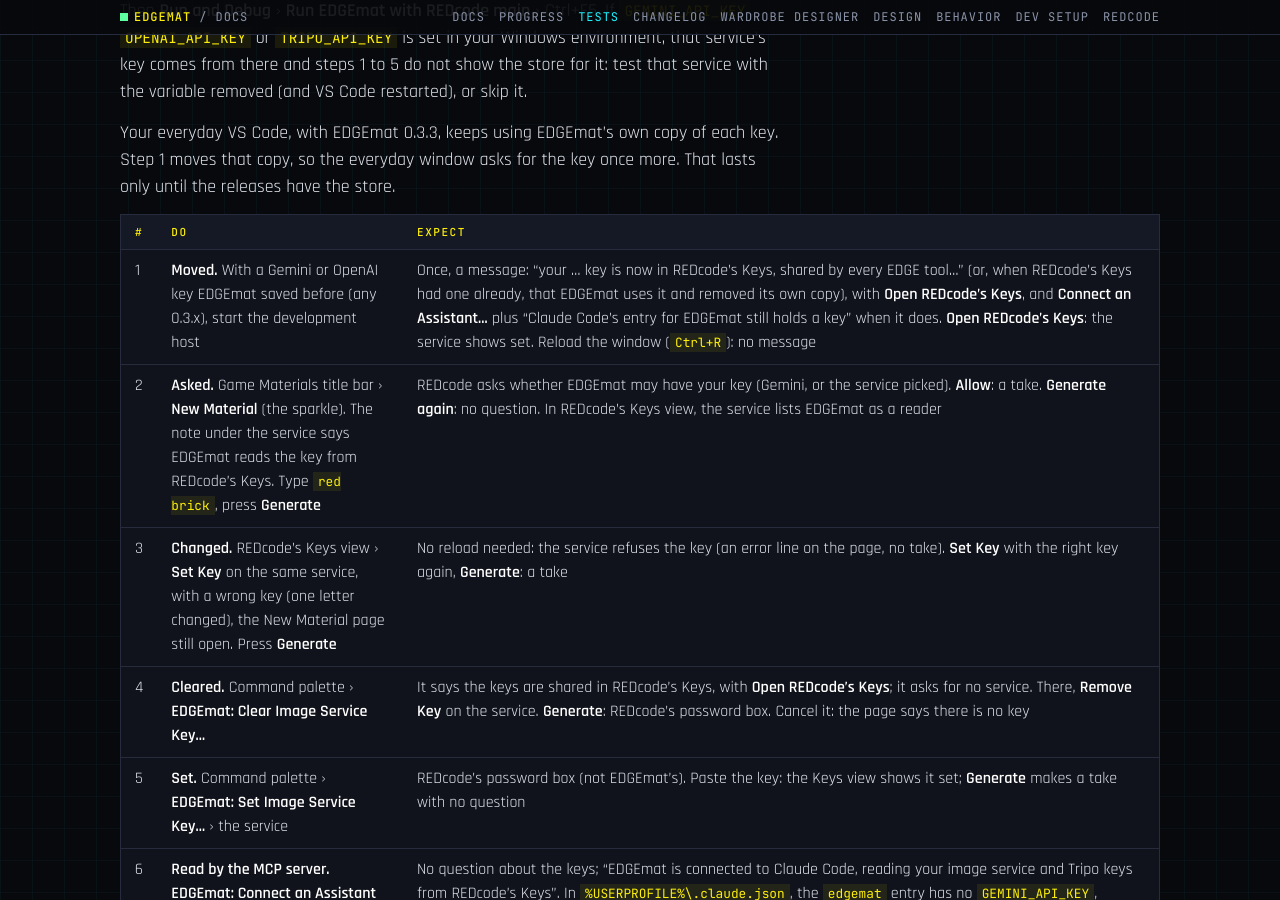
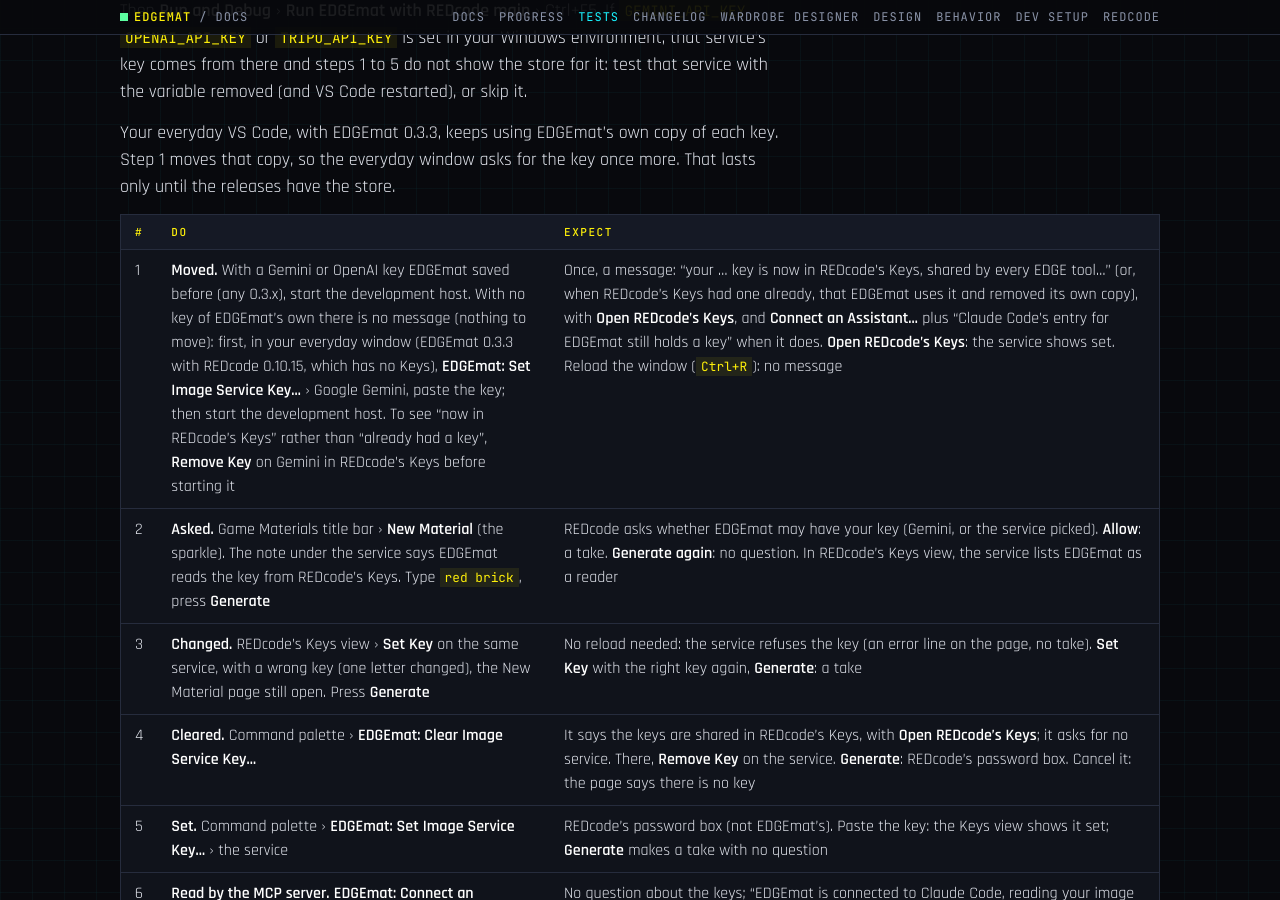
Before and after one commit to Edgemodders/EDGEmat, a Jekyll site: the page built from docs/testing.md, in a window 1280 px wide and 900 px high, scrolled down 59300 px. Built offline with Jekyll 4.4.1, drawn with Linux system fonts in a browser that asks for light colours; our own code applies the rules of GitHub Pages for plain Markdown files.

Commit message:
Testing: Shared keys step 1 says how to give EDGEmat a key of its own first, when it has none to move
Co-Authored-By: Claude Opus 5.5 <noreply@anthropic.com>

```diff
--- a/docs/testing.md
+++ b/docs/testing.md
@@ -782,7 +782,7 @@ Your everyday VS Code, with EDGEmat 0.3.3, keeps using EDGEmat's own copy of eac
 
 | # | Do | Expect |
 |---|---|---|
-| 1 | **Moved.** With a Gemini or OpenAI key EDGEmat saved before (any 0.3.x), start the development host | Once, a message: "your ... key is now in REDcode's Keys, shared by every EDGE tool..." (or, when REDcode's Keys had one already, that EDGEmat uses it and removed its own copy), with **Open REDcode's Keys**, and **Connect an Assistant…** plus "Claude Code's entry for EDGEmat still holds a key" when it does. **Open REDcode's Keys**: the service shows set. Reload the window (`Ctrl+R`): no message |
+| 1 | **Moved.** With a Gemini or OpenAI key EDGEmat saved before (any 0.3.x), start the development host. With no key of EDGEmat's own there is no message (nothing to move): first, in your everyday window (EDGEmat 0.3.3 with REDcode 0.10.15, which has no Keys), **EDGEmat: Set Image Service Key...** › Google Gemini, paste the key; then start the development host. To see "now in REDcode's Keys" rather than "already had a key", **Remove Key** on Gemini in REDcode's Keys before starting it | Once, a message: "your ... key is now in REDcode's Keys, shared by every EDGE tool..." (or, when REDcode's Keys had one already, that EDGEmat uses it and removed its own copy), with **Open REDcode's Keys**, and **Connect an Assistant…** plus "Claude Code's entry for EDGEmat still holds a key" when it does. **Open REDcode's Keys**: the service shows set. Reload the window (`Ctrl+R`): no message |
 | 2 | **Asked.** Game Materials title bar › **New Material** (the sparkle). The note under the service says EDGEmat reads the key from REDcode's Keys. Type `red brick`, press **Generate** | REDcode asks whether EDGEmat may have your key (Gemini, or the service picked). **Allow**: a take. **Generate again**: no question. In REDcode's Keys view, the service lists EDGEmat as a reader |
 | 3 | **Changed.** REDcode's Keys view › **Set Key** on the same service, with a wrong key (one letter changed), the New Material page still open. Press **Generate** | No reload needed: the service refuses the key (an error line on the page, no take). **Set Key** with the right key again, **Generate**: a take |
 | 4 | **Cleared.** Command palette › **EDGEmat: Clear Image Service Key...** | It says the keys are shared in REDcode's Keys, with **Open REDcode's Keys**; it asks for no service. There, **Remove Key** on the service. **Generate**: REDcode's password box. Cancel it: the page says there is no key |
```
